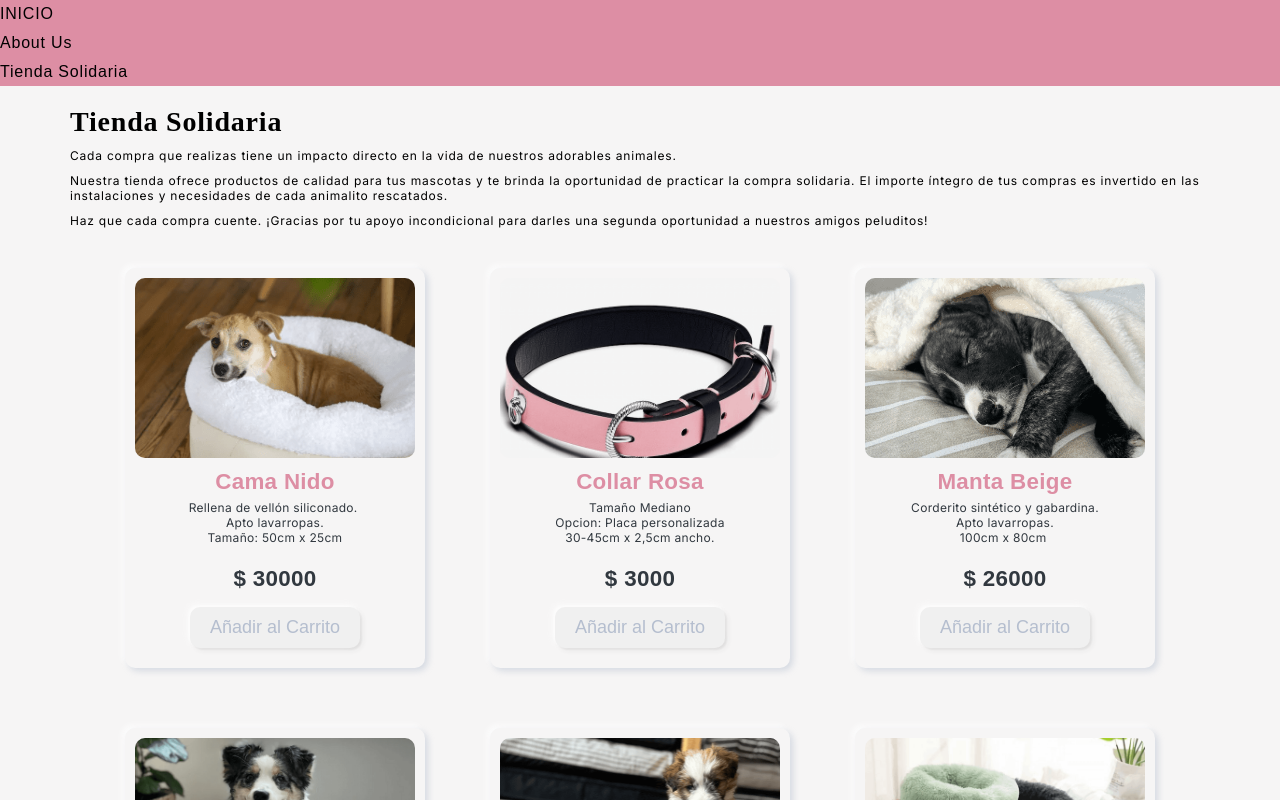
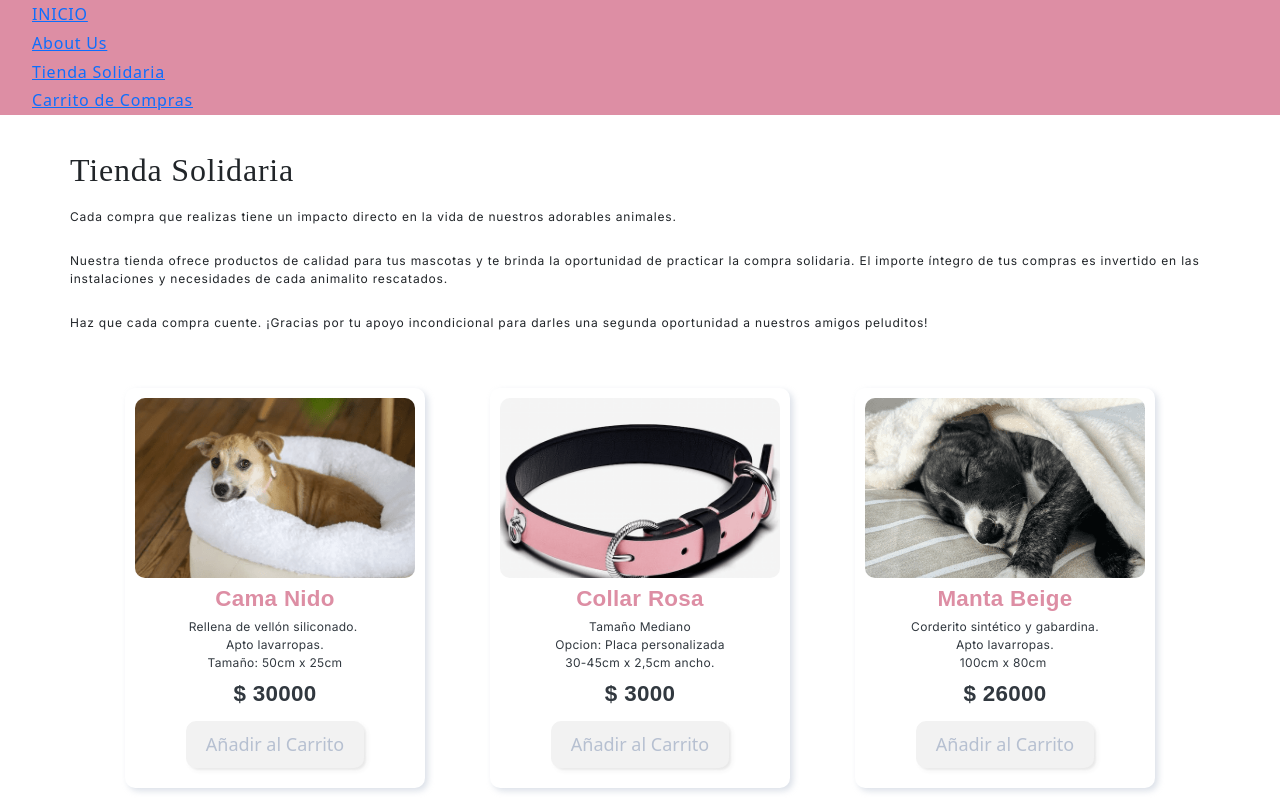
Before and after one commit to MikaVignoni/React_TP, a Next.js app: page /tienda in a window 1280 px wide. Shown: the top 800 px of the page. Built offline with nearby package versions, Linux system fonts and the light colour scheme; data requests are answered from the project's data file; a web font is replaced by a local one.

Commit message:
show cart items

```diff
--- a/src/assets/db.json
+++ b/src/assets/db.json
@@ -17,7 +17,7 @@
         "/img/Shopping/Collar_Rosa_2.png"
       ],
       "name": "Collar Rosa",
-      "description":"Tamaño Mediano\nOpcion: Placa personalizada\n30-45cm x 2,5cm ancho.",
+      "description": "Tamaño Mediano\nOpcion: Placa personalizada\n30-45cm x 2,5cm ancho.",
       "price": 3000
     },
     {
@@ -27,7 +27,7 @@
         "/img/Shopping/Manta_Beige_2.png"
       ],
       "name": "Manta Beige",
-      "description":"Corderito sintético y gabardina.\nApto lavarropas.\n100cm x 80cm ",
+      "description": "Corderito sintético y gabardina.\nApto lavarropas.\n100cm x 80cm ",
       "price": 26000
     },
     {
@@ -37,7 +37,7 @@
         "/img/Shopping/Manta_Gris_2.png"
       ],
       "name": "Manta Gris",
-      "description":"Corderito sintético y gabardina.\nApto lavarropas.\n100cm x 80cm",
+      "description": "Corderito sintético y gabardina.\nApto lavarropas.\n100cm x 80cm",
       "price": 26000
     },
     {
@@ -47,7 +47,7 @@
         "/img/Shopping/Plato_2.png"
       ],
       "name": "Plato",
-      "description":"Platos cerámicos con relieve.\nCada plato se vende por separado\nFáciles de limpiar.",
+      "description": "Platos cerámicos con relieve.\nCada plato se vende por separado\nFáciles de limpiar.",
       "price": 15000
     },
     {
@@ -67,10 +67,87 @@
         "/img/Shopping/Casa_Gato_2.png"
       ],
       "name": "Casa para Gatos",
-      "description":"Refugio suave para tu gato.\nExterior de gabardina.\nFondo antideslizante.",
+      "description": "Refugio suave para tu gato.\nExterior de gabardina.\nFondo antideslizante.",
       "price": 35000
     }
   ],
   "cart": [
+    {
+      "id": "0",
+      "img": [
+        "/img/Shopping/Cama_Nido_1.png",
+        "/img/Shopping/Cama_Nido_2.png"
+      ],
+      "name": "Cama Nido",
+      "description": "Rellena de vellón siliconado. \nApto lavarropas.\nTamaño: 50cm x 25cm",
+      "price": 30000,
+      "qty": 1
+    },
+    {
+      "id": "1",
+      "img": [
+        "/img/Shopping/Collar_Rosa_1.png",
+        "/img/Shopping/Collar_Rosa_2.png"
+      ],
+      "name": "Collar Rosa",
+      "description": "Tamaño Mediano\nOpcion: Placa personalizada\n30-45cm x 2,5cm ancho.",
+      "price": 3000,
+      "qty": 1
+    },
+    {
+      "id": "2",
+      "img": [
+        "/img/Shopping/Manta_Beige_1.png",
+        "/img/Shopping/Manta_Beige_2.png"
+      ],
+      "name": "Manta Beige",
+      "description": "Corderito sintético y gabardina.\nApto lavarropas.\n100cm x 80cm ",
+      "price": 26000,
+      "qty": 3
+    },
+    {
+      "id": "8",
+      "img": [
+        "/img/Shopping/Casa_Gato_1.png",
+        "/img/Shopping/Casa_Gato_2.png"
+      ],
+      "name": "Casa para Gatos",
+      "description": "Refugio suave para tu gato.\nExterior de gabardina.\nFondo antideslizante.",
+      "price": 35000,
+      "qty": 1
+    },
+    {
+      "id": "7",
+      "img": [
+        "/img/Shopping/Cama_Dona_1.png",
+        "/img/Shopping/Cama_Dona_2.png"
+      ],
+      "name": "Cama Dona",
+      "description": "Corderito sintético y gabardina. \nApto lavarropas.\nTamaño: 90cm x 35cm",
+      "price": 32000,
+      "qty": 1
+    },
+    {
+      "id": "6",
+      "img": [
+        "/img/Shopping/Plato_1.png",
+        "/img/Shopping/Plato_2.png"
+      ],
+      "name": "Plato",
+      "description": "Platos cerámicos con relieve.\nCada plato se vende por separado\nFáciles de limpiar.",
+      "price": 15000,
+      "qty": 1
+    },
+    {
+      "id": "3",
+      "img": [
+        "/img/Shopping/Manta_Gris_1.png",
+        "/img/Shopping/Manta_Gris_2.png"
+      ],
+      "name": "Manta Gris",
+      "description": "Corderito sintético y gabardina.\nApto lavarropas.\n100cm x 80cm",
+      "price": 26000,
+      "qty": 1
+    }
   ]
 }
--- /dev/null
+++ b/src/components/CartList.js
@@ -0,0 +1,67 @@
+import { ShoppingContext } from "../context/ShoppingContextProvider"
+import { useContext, useEffect } from "react";
+
+function Shopping() {
+
+  const {db, READ_DATA, DELETE_ITEM_IN_CART} = useContext(ShoppingContext);
+  useEffect(() => {READ_DATA()}, []);
+  const {products, cart} = db;
+
+  console.log(products)
+  console.log(cart)
+
+
+
+
+  return (
+    <>
+
+      <h2>CARRITO DE COMPRAS</h2>
+      <div >
+        <table className="table">
+        <thead>
+            <tr>
+            <th scope="col">Producto</th>
+            <th scope="col"></th>
+            <th scope="col">Precio</th>
+            <th scope="col">Cantidad</th>
+            <th scope="col">Subtotal</th>
+            <th scope="col"></th>
+            </tr>
+        </thead>
+        <tbody>
+            {cart.map( (item, index) =>
+                <tr key={index}>
+                    <th scope="row">
+                        <img  key= {item.id} src={item.img[0]} width="50px" alt={item.name} />
+                    </th>
+                    <td>{item.name}</td>
+                    <td>{item.price}</td>
+                    <td>{item.qty}</td>
+                    <td> {parseInt(item.price, 10)*parseInt(item.qty, 10)}</td>
+                </tr>)
+            }
+        </tbody>
+        </table>
+        {/* )} */}
+      </div>
+
+
+
+
+      <style jsx>{`
+        /* * * * * * *   CUSTOM PROPERTIES   * * * * * * */
+        .cards_container {
+          display: flex;
+          flex-flow: row;
+          justify-content: space-evenly;
+          align-items: center;
+          flex-wrap: wrap;
+        }
+
+      `}</style>
+    </>
+  )
+}
+
+export default Shopping
--- a/src/components/NavBar.js
+++ b/src/components/NavBar.js
@@ -24,6 +24,12 @@ const NavBar = () => {
           </Link>
         </li>
 
+        <li>
+          <Link href="/cart" legacyBehavior>
+            <a> Carrito de Compras </a>
+          </Link>
+        </li>
+
       </ul>
 
     </nav>
--- a/src/components/Shopping.js
+++ b/src/components/Shopping.js
@@ -4,14 +4,9 @@ import Card from "./Card";
 
 function Shopping() {
 
-  const {db, READ_DATA, ADD_ITEM_TO_CART, DELETE_ITEM_IN_CART} = useContext(ShoppingContext);
+  const {db, READ_DATA, ADD_ITEM_TO_CART} = useContext(ShoppingContext);
   useEffect(() => {READ_DATA()}, []);
   const {products, cart} = db;
-
-  console.log(products)
-
-
-
 
   return (
     <>
@@ -22,7 +17,6 @@ function Shopping() {
 
 
       <style jsx>{`
-        /* * * * * * *   CUSTOM PROPERTIES   * * * * * * */
         .cards_container {
           display: flex;
           flex-flow: row;
--- a/src/context/ShoppingContextProvider.js
+++ b/src/context/ShoppingContextProvider.js
@@ -22,26 +22,14 @@ const initialDb = {
       ],
       name: "Collar Rosa",
       price: 3000
-    },
-    {
-      id: "2",
-      img: [
-        "/img/Shopping/Manta_Beige_1.png",
-        "/img/Shopping/Manta_Beige_2.png"
-      ],
-      name: "Manta Beige",
-      price: 26000
-    },
-    {
-      id: "3",
-      img: [
-        "/img/Shopping/Manta_Gris_1.png",
-        "/img/Shopping/Manta_Gris_2.png"
-      ],
-      name: "Manta Gris",
-      price: 26000
     }
-  ]
+  ],
+  cart: [{
+    id: "000",
+    img: ["/img/Shopping/Cama_Nido_1.png"],
+    name: "TEST CART",
+    price: 333
+  }]
 };
 
 const ENDPOINTS = {
--- a/src/pages/_app.js
+++ b/src/pages/_app.js
@@ -1,4 +1,6 @@
 import "@/styles/globals.css";
+import "./../../node_modules/bootstrap/dist/css/bootstrap.min.css"
+
 
 export default function App({ Component, pageProps }) {
   return <Component {...pageProps} />;
--- a/src/pages/tienda.js
+++ b/src/pages/tienda.js
@@ -1,6 +1,7 @@
 import Shopping from "../components/Shopping";
 import Layout from "../components/Layout";
 import ShoppingContextProvider from "../context/ShoppingContextProvider"
+import CartList from "@/components/CartList";
 
 export default function Tienda() {
   return (
@@ -17,6 +18,7 @@ export default function Tienda() {
 
         <Shopping />
 
+
       </ShoppingContextProvider>
 
     </Layout>
```
Also changed, not shown: src/pages/cart.js (+8 -5 lines), 2 other files (tests, documents, lock files or other folders).
